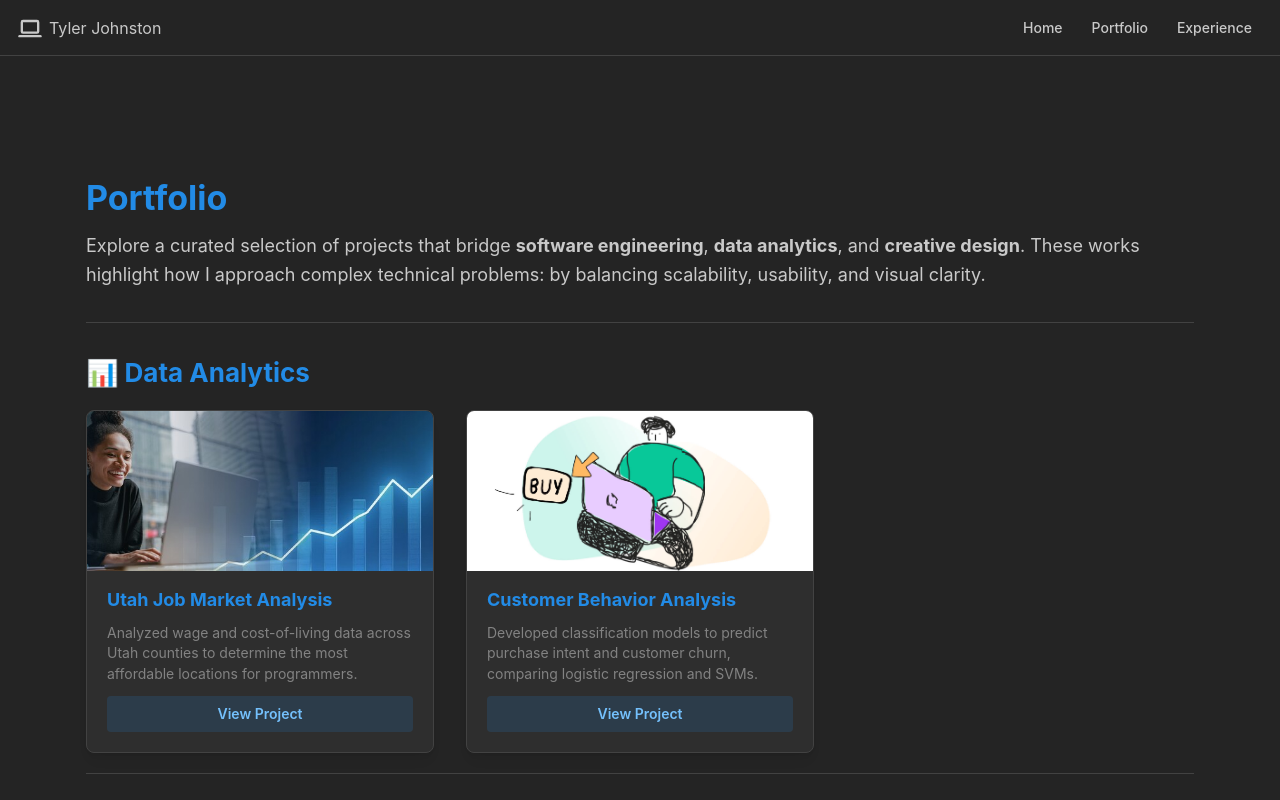
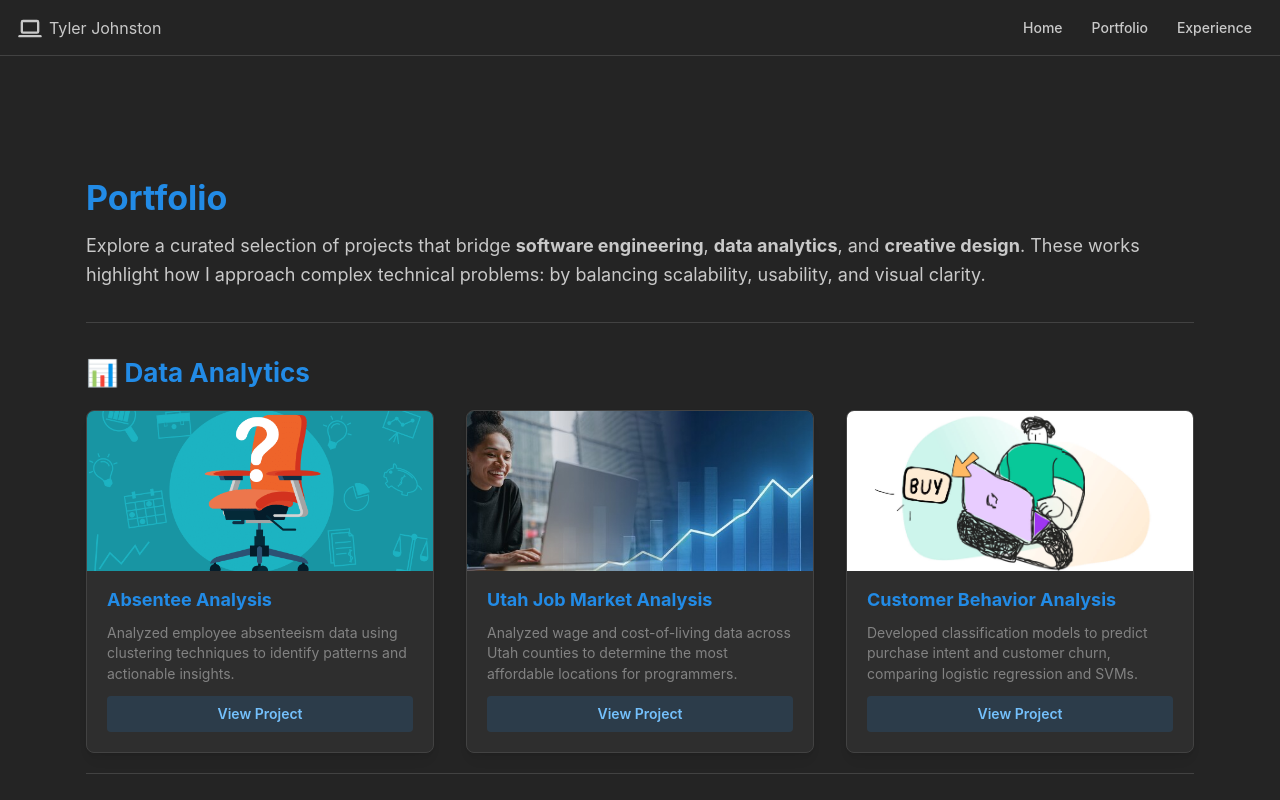
Before and after one commit to Tyler-Johnston/tyler-johnston.github.io, a React (Vite) app: page /portfolio in a window 1280 px wide. Shown: the top 800 px of the page. Built offline with nearby package versions, Linux system fonts and the light colour scheme.

Commit message:
added absentee analysis project

```diff
--- a/src/Portfolio.tsx
+++ b/src/Portfolio.tsx
@@ -27,6 +27,7 @@ import market from '../images/job_market.jpg';
 import customer_behavior from '../images/customer-behavior.jpg';
 import bees from '../images/bees.jpg';
 import rps from '../images/rps.png';
+import absentee from '../images/absentee.png'
 
 const categories = [
   { key: 'dataAnalytics', label: '📊 Data Analytics' },
@@ -49,6 +50,13 @@ const projects: Record<CategoryKey, Project[]> = {
   dataAnalytics: [
     {
       id: 1,
+      title: 'Absentee Analysis',
+      description: 'Analyzed employee absenteeism data using clustering techniques to identify patterns and actionable insights.',
+      imageUrl: absentee,
+      projectUrl: 'https://github.com/Tyler-Johnston/Absentee-Analysis',
+    },
+    {
+      id: 2,
       title: 'Utah Job Market Analysis',
       description:
         'Analyzed wage and cost-of-living data across Utah counties to determine the most affordable locations for programmers.',
@@ -57,14 +65,14 @@ const projects: Record<CategoryKey, Project[]> = {
         'https://github.com/Tyler-Johnston/Utah-Programmer-Job-Market-Analysis',
     },
     {
-      id: 2,
+      id: 3,
       title: 'Customer Behavior Analysis',
       description:
       'Developed classification models to predict purchase intent and customer churn, comparing logistic regression and SVMs.',
       imageUrl: customer_behavior,
       projectUrl:
         'https://github.com/Tyler-Johnston/Customer-Behavior-Analysis',
-    },
+    }
   ],
   machineLearning: [
     {
```
Also changed, not shown: images/absentee.png (added).
